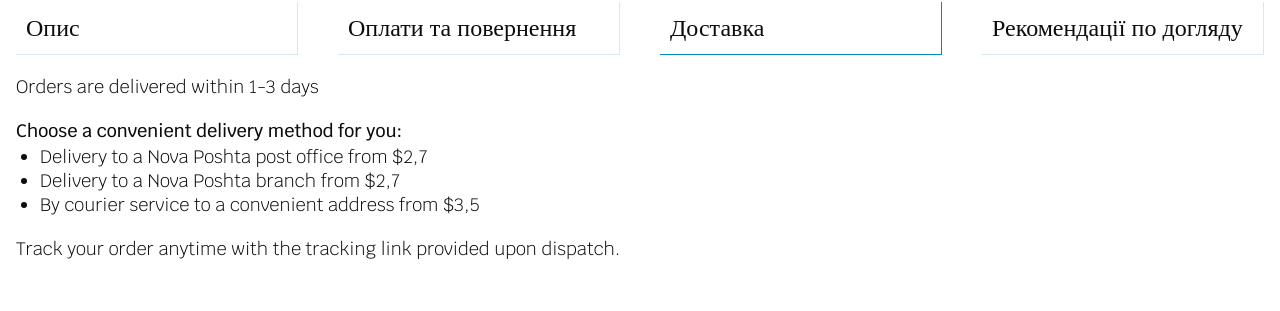
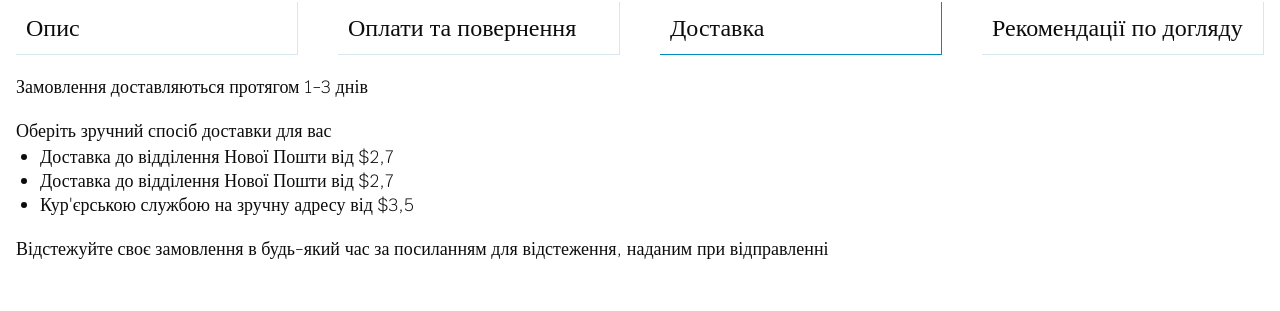
Before and after one commit to serhii-vovchenko/vevelly-store, a React (Vite) app: page /products/1 in a window 1280 px wide. Both pictures are taken after a click on the item "Доставка". Shown: the part 796-1107 px from the top of the page. Built offline with nearby package versions, Linux system fonts and the light colour scheme; no server answers; a web font is replaced by a local one.

Commit message:
add delivery translation

```diff
--- a/src/components/ProductCard/AboutProduct/Delivery.tsx
+++ b/src/components/ProductCard/AboutProduct/Delivery.tsx
@@ -1,30 +1,26 @@
 import React from 'react';
+import { useSelector } from 'react-redux';
+import { selectLanguage } from '../../../redux/language/selectors';
+
+import { delivery as t } from '../../../translations/translations';
 
 const Delivery = () => {
+	const lang = useSelector(selectLanguage);
+
 	return (
 		<div className="flex flex-col gap-5">
-			<p className="text-lg text-[#0D0C0C] font-thin leading-6">
-				Orders are delivered within 1-3 days
-			</p>
+			<p className="text-lg text-[#0D0C0C] font-thin leading-6">{t.deliveryTime[lang]}</p>
 			<div>
 				<p className="text-lg text-[#0D0C0C] font-medium leading-6 !mb-0.5">
-					Choose a convenient delivery method for you:
+					{t.deliveryListTitle[lang]}
 				</p>
 				<ul className="!list-disc !pl-6">
-					<li className="text-lg text-[#0D0C0C] font-thin leading-6">
-						Delivery to a Nova Poshta post office from $2,7
-					</li>
-					<li className="text-lg text-[#0D0C0C] font-thin leading-6">
-						Delivery to a Nova Poshta branch from $2,7
-					</li>
-					<li className="text-lg text-[#0D0C0C] font-thin leading-6">
-						By courier service to a convenient address from $3,5
-					</li>
+					<li className="text-lg text-[#0D0C0C] font-thin leading-6">{t.deliveryItem1[lang]}</li>
+					<li className="text-lg text-[#0D0C0C] font-thin leading-6">{t.deliveryItem2[lang]}</li>
+					<li className="text-lg text-[#0D0C0C] font-thin leading-6">{t.deliveryItem3[lang]}</li>
 				</ul>
 			</div>
-			<p className="text-lg text-[#0D0C0C] font-thin leading-6">
-				Track your order anytime with the tracking link provided upon dispatch.
-			</p>
+			<p className="text-lg text-[#0D0C0C] font-thin leading-6">{t.deliveryTrack[lang]}</p>
 		</div>
 	);
 };
--- a/src/translations/translations.ts
+++ b/src/translations/translations.ts
@@ -314,17 +314,17 @@ export const delivery = {
 		ua: 'Оберіть зручний спосіб доставки для вас',
 	},
 
-	deliveryFirstItem: {
+	deliveryItem1: {
 		en: 'Delivery to a Nova Poshta post office from $2,7',
 		ua: 'Доставка до відділення Нової Пошти від $2,7',
 	},
 
-	deliverySecondtItem: {
+	deliveryItem2: {
 		en: 'Delivery to a Nova Poshta branch from $2,7',
 		ua: 'Доставка до відділення Нової Пошти від $2,7',
 	},
 
-	deliveryLastItem: {
+	deliveryItem3: {
 		en: 'By courier service to a convenient address from $3,5',
 		ua: "Кур'єрською службою на зручну адресу від $3,5",
 	},
```
Also changed, not shown: 1 other file (tests, documents, lock files or other folders).
